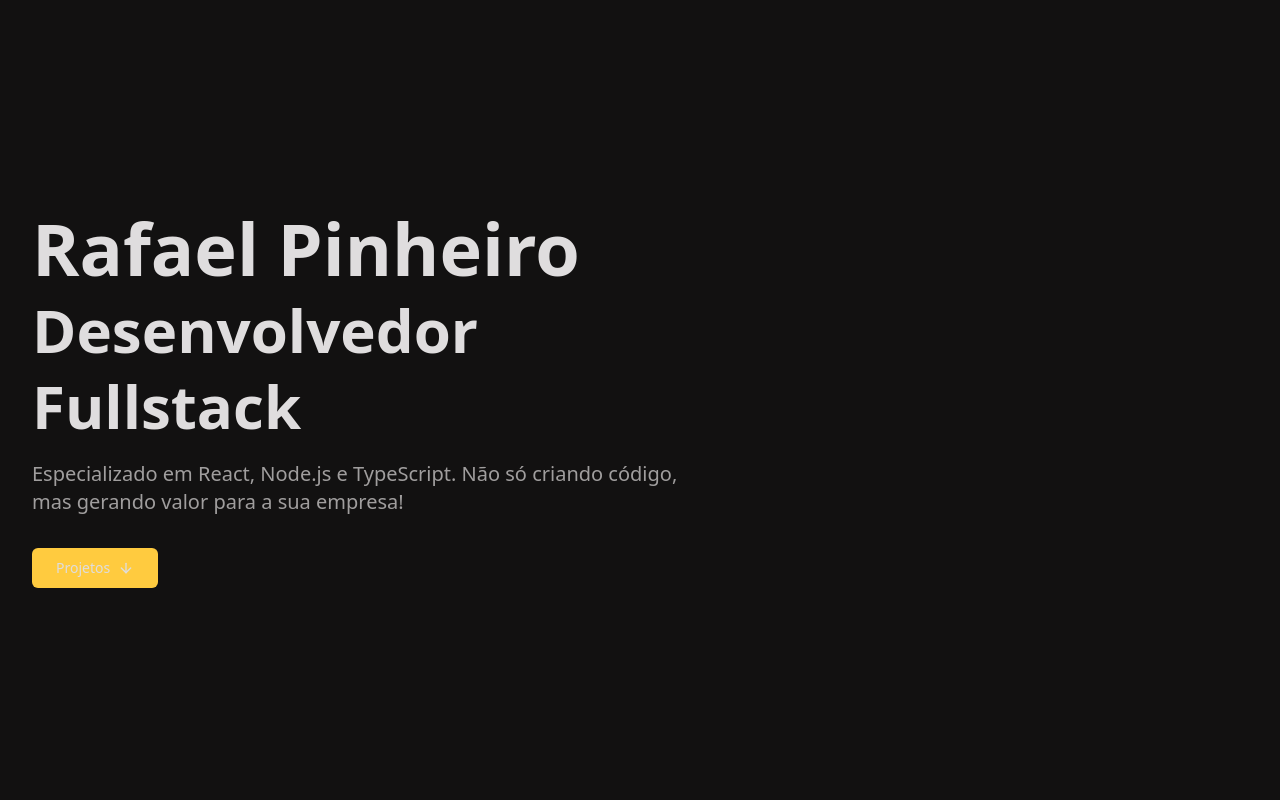
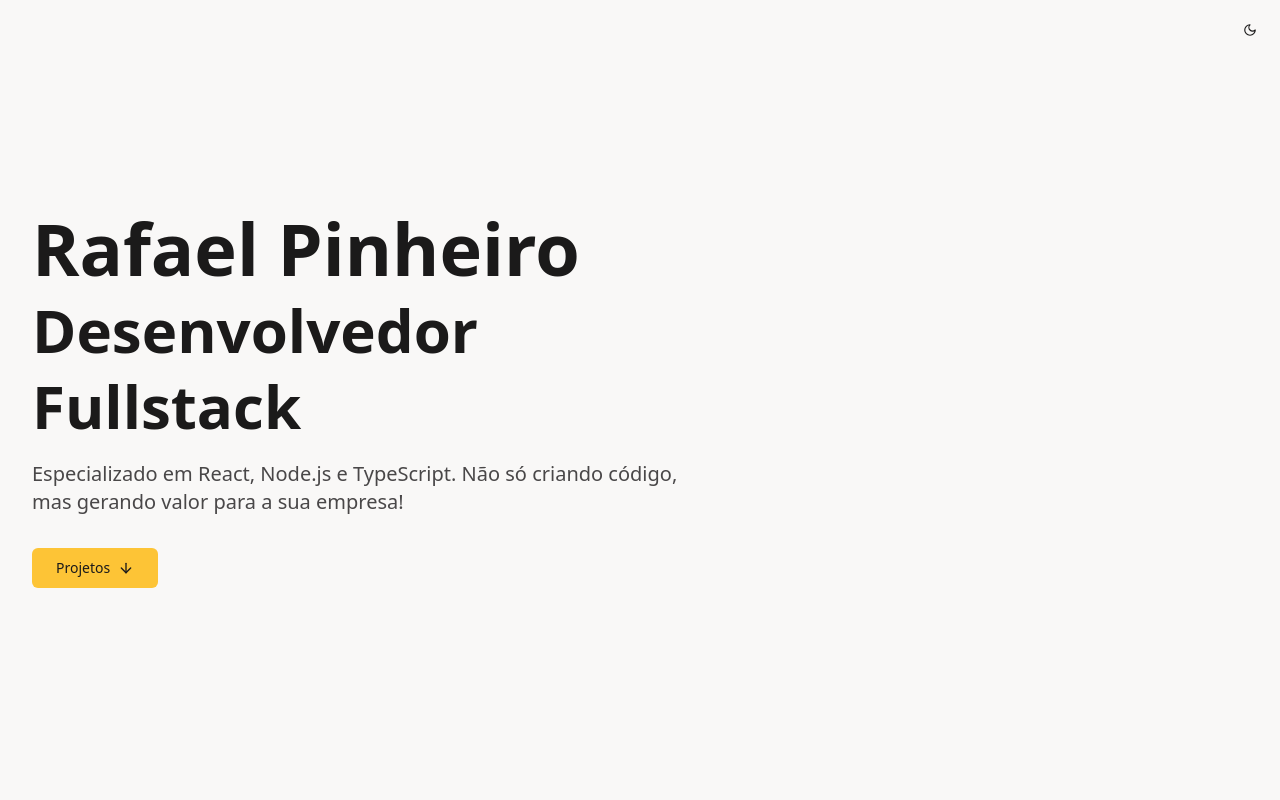
Before and after one commit to rafaelcalhao/porfolio, a Next.js app: page / in a window 1280 px wide. Shown: the top 800 px of the page. Built offline with nearby package versions, Linux system fonts and the light colour scheme.

Commit message:
style: refactor color system to use light-dark() and improve UI

```diff
--- a/app/globals.css
+++ b/app/globals.css
@@ -1,71 +1,26 @@
 @import "tailwindcss";
 
 /* ==========================================================================
-   1. DEFINIÇÃO DAS CORES PRIMITIVAS (FONTE DA VERDADE)
+   DESIGN SYSTEM - RAFAEL PINHEIRO
+   Refactored to use light-dark() for Tailwind CSS v4
    ========================================================================== */
-@theme {
-  /* ACCENT - Amarelo Dourado */
-  --color-accent-400: oklch(0.88 0.16 85);
-  --color-accent-500: oklch(0.85 0.16 85);
-  --color-accent-600: oklch(0.78 0.16 82);
 
-  /* NEUTRALS - LIGHT MODE */
-  --color-neutral-0: oklch(0.98 0.002 85);
-  --color-neutral-50: oklch(0.99 0 0);
-  --color-neutral-100: oklch(0.96 0.003 85);
-  --color-neutral-200: oklch(0.92 0.004 0);
-  --color-neutral-300: oklch(0.85 0.005 0);
-  --color-neutral-400: oklch(0.65 0.004 0);
-  --color-neutral-500: oklch(0.50 0.003 0);
-  --color-neutral-600: oklch(0.40 0.003 0);
-  --color-neutral-700: oklch(0.30 0.002 0);
-  --color-neutral-800: oklch(0.22 0.002 0);
-  --color-neutral-900: oklch(0.15 0.001 0);
+@layer base {
+  :root {
+    /* 1. SEMANTIC COLORS using light-dark() */
+    --color-bg-primary: light-dark(oklch(0.98 0.002 85), oklch(0.18 0.002 0));
+    --color-bg-secondary: light-dark(oklch(0.96 0.003 85), oklch(0.22 0.003 0));
+    --color-bg-elevated: light-dark(oklch(0.99 0 0), oklch(0.15 0.001 0));
+    --color-text-primary: light-dark(oklch(0.22 0.002 0), oklch(0.90 0.002 0));
+    --color-text-secondary: light-dark(oklch(0.40 0.003 0), oklch(0.70 0.003 0));
+    --color-text-tertiary: light-dark(oklch(0.50 0.003 0), oklch(0.60 0.003 0));
+    --color-text-disabled: light-dark(oklch(0.65 0.004 0), oklch(0.50 0.004 0));
+    --color-border-subtle: light-dark(oklch(0.92 0.004 0), oklch(0.28 0.004 0));
+    --color-border-default: light-dark(oklch(0.85 0.005 0), oklch(0.35 0.005 0));
+    --color-cta: light-dark(oklch(0.85 0.16 85), oklch(0.87 0.16 85));
+    --color-cta-hover: light-dark(oklch(0.78 0.16 82), oklch(0.80 0.16 82));
 
-  /* SEMANTIC STATES - SUCCESS, ERROR, ETC. */
-  --color-success-text: oklch(0.40 0.15 145);
-  --color-error-text: oklch(0.40 0.20 25);
-}
-
-/* DARK MODE PRIMITIVES */
-@media (prefers-color-scheme: dark) {
-  @theme {
-    --color-neutral-0: oklch(0.18 0.002 0);
-    --color-neutral-50: oklch(0.15 0.001 0);
-    --color-neutral-100: oklch(0.22 0.003 0);
-    --color-neutral-200: oklch(0.28 0.004 0);
-    --color-neutral-300: oklch(0.35 0.005 0);
-    --color-neutral-400: oklch(0.50 0.004 0);
-    --color-neutral-500: oklch(0.60 0.003 0);
-    --color-neutral-600: oklch(0.70 0.003 0);
-    --color-neutral-700: oklch(0.80 0.002 0);
-    --color-neutral-800: oklch(0.90 0.002 0);
-    --color-neutral-900: oklch(0.96 0.001 0);
-    --color-accent-500: oklch(0.87 0.16 85);
-  }
-}
-
-/* ==========================================================================
-   2. ALIASES SEMÂNTICOS (COMO USAR AS CORES)
-   ========================================================================== */
-@theme {
-  --color-bg-primary: var(--color-neutral-0);
-  --color-bg-secondary: var(--color-neutral-100);
-  --color-bg-elevated: var(--color-neutral-50);
-  --color-text-primary: var(--color-neutral-800);
-  --color-text-secondary: var(--color-neutral-600);
-  --color-text-tertiary: var(--color-neutral-500);
-  --color-text-disabled: var(--color-neutral-400);
-  --color-border-subtle: var(--color-neutral-200);
-  --color-border-default: var(--color-neutral-300);
-  --color-cta: var(--color-accent-500);
-  --color-cta-hover: var(--color-accent-600);
-}
-
-/* ==========================================================================
-   3. CAMADA DE TRADUÇÃO (CSS Vars para shadcn)
-   ========================================================================== */
-:root {
+    /* 2. SHADCN-UI VARIABLE ALIASES */
     --background: var(--color-bg-primary);
     --foreground: var(--color-text-primary);
     --card: var(--color-bg-elevated);
@@ -73,28 +28,49 @@
     --popover: var(--color-bg-elevated);
     --popover-foreground: var(--color-text-primary);
     --primary: var(--color-cta);
-  --primary-foreground: var(--color-neutral-800);
+    --primary-foreground: oklch(0.22 0.002 0); /* Black text on yellow button */
     --secondary: var(--color-bg-secondary);
     --secondary-foreground: var(--color-text-primary);
     --muted: var(--color-bg-secondary);
     --muted-foreground: var(--color-text-secondary);
     --accent: var(--color-cta);
-  --accent-foreground: var(--color-neutral-800);
-  --destructive: var(--color-error-text);
+    --accent-foreground: oklch(0.22 0.002 0);
+    --destructive: light-dark(oklch(0.55 0.23 25), oklch(0.60 0.25 25));
+    --destructive-foreground: light-dark(oklch(0.99 0 0), oklch(0.99 0 0));
     --border: var(--color-border-default);
     --input: var(--color-border-subtle);
     --ring: var(--color-cta);
     --radius: 0.625rem;
   }
 
-.dark {
-  --primary-foreground: var(--color-neutral-800);
+  /* 4. ESTILOS DE BASE (do shadcn + design system) */
+  * {
+    @apply border-border;
+  }
+
+  body {
+    @apply bg-background text-foreground;
+  }
 }
 
 /* ==========================================================================
-   4. GLUE PARA O TAILWIND (Torna as classes bg-background, etc. válidas)
+   3. MAPEAMENTO PARA TAILWIND (torna as classes funcionarem)
    ========================================================================== */
 @theme {
+  /* Aliases Semânticos */
+  --color-bg-primary: var(--color-bg-primary);
+  --color-bg-secondary: var(--color-bg-secondary);
+  --color-bg-elevated: var(--color-bg-elevated);
+  --color-text-primary: var(--color-text-primary);
+  --color-text-secondary: var(--color-text-secondary);
+  --color-text-tertiary: var(--color-text-tertiary);
+  --color-text-disabled: var(--color-text-disabled);
+  --color-border-subtle: var(--color-border-subtle);
+  --color-border-default: var(--color-border-default);
+  --color-cta: var(--color-cta);
+  --color-cta-hover: var(--color-cta-hover);
+
+  /* Shadcn Colors */
   --color-background: var(--background);
   --color-foreground: var(--foreground);
   --color-card: var(--card);
@@ -110,19 +86,12 @@
   --color-accent: var(--accent);
   --color-accent-foreground: var(--accent-foreground);
   --color-destructive: var(--destructive);
+  --color-destructive-foreground: var(--destructive-foreground);
   --color-border: var(--border);
   --color-input: var(--input);
   --color-ring: var(--ring);
 }
 
-/* ==========================================================================
-   5. ESTILOS DE BASE (do shadcn)
-   ========================================================================== */
-@layer base {
-  * {
-    @apply border-border;
+.force-text-primary-color {
+  color: var(--color-text-primary);
 }
-  body {
-    @apply bg-background text-foreground;
-  }
-}
--- a/app/layout.tsx
+++ b/app/layout.tsx
@@ -14,8 +14,8 @@ const geistMono = Geist_Mono({
 });
 
 export const metadata: Metadata = {
-  title: "Create Next App",
-  description: "Generated by create next app",
+  title: "Rafael Pinheiro | Desenvolvedor Fullstack",
+  description: "Portfólio de Rafael Pinheiro - Desenvolvedor Fullstack especializado em React, Node.js e TypeScript",
 };
 
 export default function RootLayout({
@@ -24,7 +24,7 @@ export default function RootLayout({
   children: React.ReactNode;
 }>) {
   return (
-    <html lang="en">
+    <html lang="pt-BR" suppressHydrationWarning>
       <body
         className={`${geistSans.variable} ${geistMono.variable} antialiased`}
       >
@@ -33,9 +33,8 @@ export default function RootLayout({
           defaultTheme="system"
           enableSystem
           disableTransitionOnChange
-          >
-
-        {children}
+        >
+          {children}
         </ThemeProvider>
       </body>
     </html>
--- a/components/theme-switch.tsx
+++ b/components/theme-switch.tsx
@@ -1,3 +1,5 @@
+'use client'
+
 import { useTheme } from "next-themes"
 import { Button } from "./ui/button"
 import { LuMoon, LuSunDim } from "react-icons/lu"
@@ -14,12 +16,12 @@ export const ThemeSwitch = () => {
   }
 
   return (
-    <Button onClick={handleToggleTheme}>
+    <Button onClick={handleToggleTheme} variant='ghost' size='icon' className="absolute top-0 right-0 -translate-x-3 translate-y-3">
       {
         theme === 'light' ? (
-          <LuSunDim/>
+          <LuSunDim className="size-3.5"/>
         )  : (
-          <LuMoon/>
+          <LuMoon className="size-3.5"/>
         )
       }
 
--- a/components/ui/SectionDescription.tsx
+++ b/components/ui/SectionDescription.tsx
@@ -1,7 +1,7 @@
 import { cn } from "@/lib/utils";
 import React from "react";
 
-interface SectionDescriptionProps extends React.HTMLAttributes<HTMLParagraphElement> {}
+type SectionDescriptionProps = React.HTMLAttributes<HTMLParagraphElement>;
 
 export function SectionDescription({ children, className, ...props }: SectionDescriptionProps) {
   return (
--- a/components/ui/SectionTitle.tsx
+++ b/components/ui/SectionTitle.tsx
@@ -1,7 +1,7 @@
 import { cn } from "@/lib/utils";
 import React from "react";
 
-interface SectionTitleProps extends React.HTMLAttributes<HTMLHeadingElement> {}
+type SectionTitleProps = React.HTMLAttributes<HTMLHeadingElement>;
 
 export function SectionTitle({ children, className, ...props }: SectionTitleProps) {
   return (
```
Lines whose indentation alone changed are shown as unchanged.
